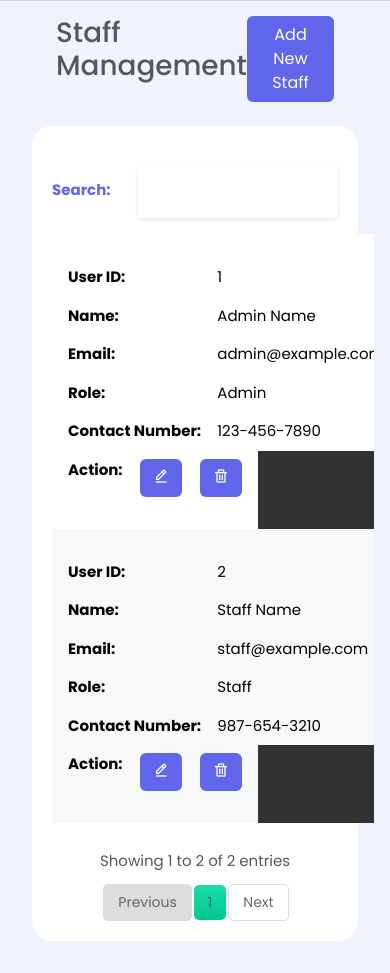
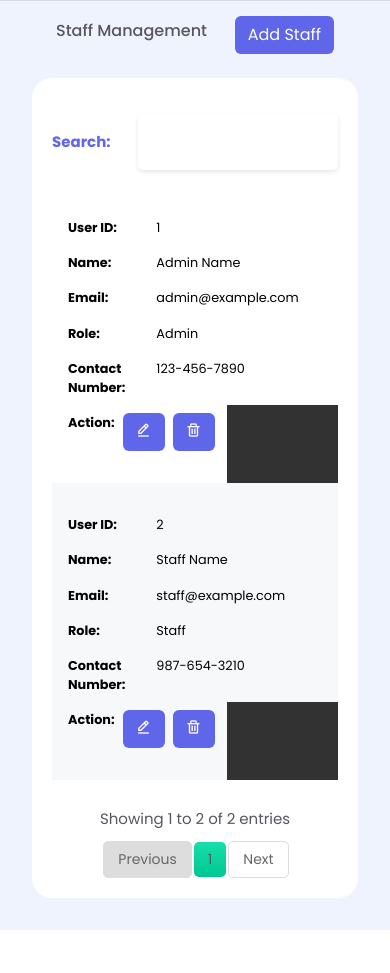
Before and after one commit to lokodata/thirteaann_pos, a PHP site: page /admin/hrm.php in a window 390 px wide. Shown: the part 56-1029 px from the top of the page. After the commit the page ends 986 px from the top, so only its background shows below. Run offline with PHP 8.4, Linux system fonts and the light colour scheme; a user stored in the database is signed in; data comes from the database, SQL or seed files in the repository; some libraries are stand-ins or nearby versions.

Commit message:
Make the table title responsive

```diff
--- a/admin/hrm.php
+++ b/admin/hrm.php
@@ -131,10 +131,10 @@
     <?php require "../config/admin-sidebar.php"; ?>
 
     <div class="main-content">
-        <div class="main-header d-flex justify-content-between m-4">
+        <div class="main-header d-flex justify-content-between align-items-center m-4">
             <h1>Staff Management</h1>
 
-            <button type="button" class="btn" data-bs-toggle="modal" data-bs-target="#staffAddModal">Add New Staff</button>
+            <button type="button" class="btn" data-bs-toggle="modal" data-bs-target="#staffAddModal">Add Staff</button>
         </div>
 
         <div class="table-section">
--- a/styles/hrm.css
+++ b/styles/hrm.css
@@ -4,6 +4,10 @@ body {
 
   width: 100vw;
   height: 100vh;
+}
+
+h1 {
+  font-size: 4vw;
 }
 
 .main-content {
@@ -105,7 +109,7 @@ table.dataTable.no-footer {
 
   td {
     display: grid !important;
-    grid-template-columns: 15ch auto !important;
+    grid-template-columns: 10ch auto !important;
     gap: 0.5rem !important;
     padding: .5rem 1rem !important;
   }
@@ -193,3 +197,18 @@ input[type="search"]:focus {
   border-color: #5f66e9 !important;
   box-shadow: 0 0 8px rgba(95, 102, 233, 0.5) !important;
 }
+
+
+@media (max-width: 760px) {
+  .table {
+    font-size: 0.8rem !important;
+  }
+
+  h1,
+  .btn {
+    font-size: 1rem;
+  }
+
+
+
+}
```
